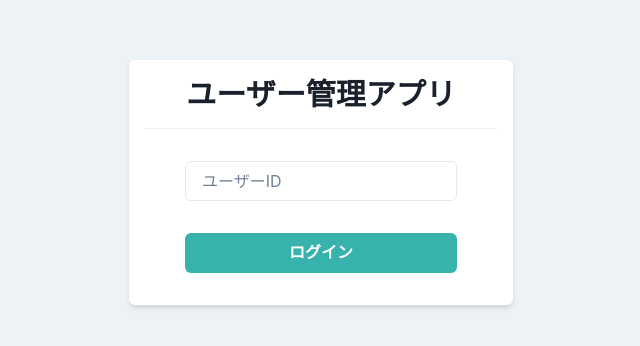
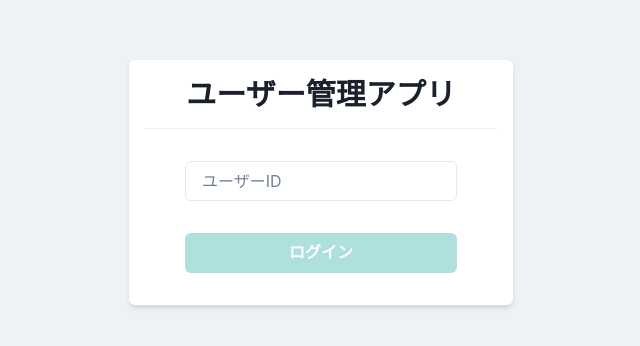
Before and after one commit to MoekaKitamura/react_user_management_app, a React (Create React App) app: page / in a window 1280 px wide. Shown: the part 218-564 px from the top of the page, without its empty margins (319-959 px from the left). Built offline with nearby package versions, Linux system fonts and the light colour scheme.

Commit message:
login function

```diff
--- a/package.json
+++ b/package.json
@@ -15,6 +15,7 @@
     "@types/react": "^18.2.28",
     "@types/react-dom": "^18.2.13",
     "@types/react-router-dom": "^5.3.3",
+    "axios": "^1.5.1",
     "framer-motion": "^10.16.4",
     "react": "^18.2.0",
     "react-dom": "^18.2.0",
--- a/src/components/atoms/button/PrimaryButton.tsx
+++ b/src/components/atoms/button/PrimaryButton.tsx
@@ -3,11 +3,23 @@ import { Button } from "@chakra-ui/react";
 
 type Props = {
   children: ReactNode;
+  disabled?: boolean;
+  loading?: boolean;
+  onClick: () => void;
 };
 
-export const PrimaryButton: FC<Props> = memo(({ children }) => {
+export const PrimaryButton: FC<Props> = memo((props) => {
+  const { children, onClick, disabled = false, loading = false } = props;
+
   return (
-    <Button bg="teal.400" color="white" _hover={{ opacity: 0.8 }}>
+    <Button
+      bg="teal.400"
+      color="white"
+      _hover={{ opacity: 0.8 }}
+      isDisabled={disabled || loading}
+      isLoading={loading}
+      onClick={onClick}
+    >
       {children}
     </Button>
   );
--- a/src/components/pages/Login.tsx
+++ b/src/components/pages/Login.tsx
@@ -1,8 +1,19 @@
 import { Box, Divider, Flex, Heading, Input, Stack } from "@chakra-ui/react";
-import { memo, FC } from "react";
+import { memo, FC, useState, ChangeEvent } from "react";
 import { PrimaryButton } from "../atoms/button/PrimaryButton";
+import { useAuth } from "../../hooks/useAuth";
 
 export const Login: FC = memo(() => {
+  const { login, loading } = useAuth();
+
+  const [userId, setUserId] = useState("");
+
+  const onChangeUserId = (e: ChangeEvent<HTMLInputElement>) => {
+    setUserId(e.target.value);
+  };
+
+  const onClickLogin = () => login(userId);
+
   return (
     <Flex align="center" justify="center" height="100vh">
       <Box bg="white" w="sm" p={4} borderRadius="md" shadow="md">
@@ -11,8 +22,18 @@ export const Login: FC = memo(() => {
         </Heading>
         <Divider my={4} />
         <Stack spacing={8} py={4} px={10}>
-          <Input placeholder="ユーザーID" />
-          <PrimaryButton>ログイン</PrimaryButton>
+          <Input
+            placeholder="ユーザーID"
+            value={userId}
+            onChange={onChangeUserId}
+          />
+          <PrimaryButton
+            loading={loading}
+            disabled={userId === ""}
+            onClick={onClickLogin}
+          >
+            ログイン
+          </PrimaryButton>
         </Stack>
       </Box>
     </Flex>
--- /dev/null
+++ b/src/hooks/useAuth.tsx
@@ -0,0 +1,32 @@
+import { useCallback, useState } from "react";
+import { useNavigate } from "react-router-dom";
+import axios from "axios";
+
+import { User } from "../types/api/User";
+
+export const useAuth = () => {
+  const navigate = useNavigate();
+  const [loading, setLoading] = useState(false);
+
+  const login = useCallback((id: string) => {
+    setLoading(true);
+
+    axios
+      .get<User>(`https://jsonplaceholder.typicode.com/users/${id}`)
+      .then((res) => {
+        if (res.data) {
+          navigate("/home");
+        } else {
+          alert("ユーザーが見つかりません");
+        }
+      })
+      .catch(() => {
+        alert("ログインできません");
+      })
+      .finally(() => {
+        setLoading(false);
+      });
+  }, []);
+
+  return { login, loading };
+};
--- /dev/null
+++ b/src/types/api/User.ts
@@ -0,0 +1,16 @@
+export type User = {
+  id: number;
+  name: string;
+  username: string;
+  email: VTTCue;
+  address: {
+    street: string;
+    suite: string;
+    city: string;
+    zipcode: string;
+    geo: { lat: string; lng: string };
+  };
+  phone: string;
+  website: string;
+  company: { name: string; catchPhrase: string; bs: string };
+};
```
Also changed, not shown: 1 other file (tests, documents, lock files or other folders).
